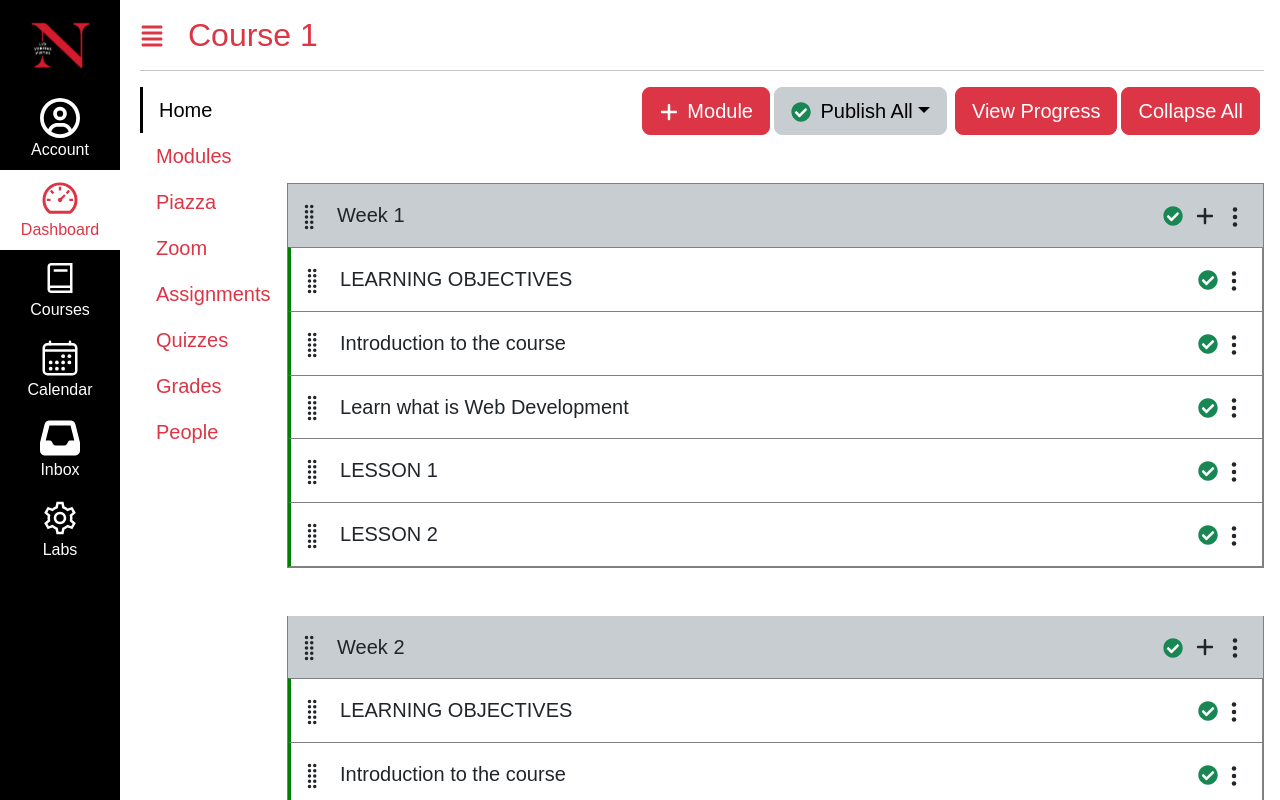
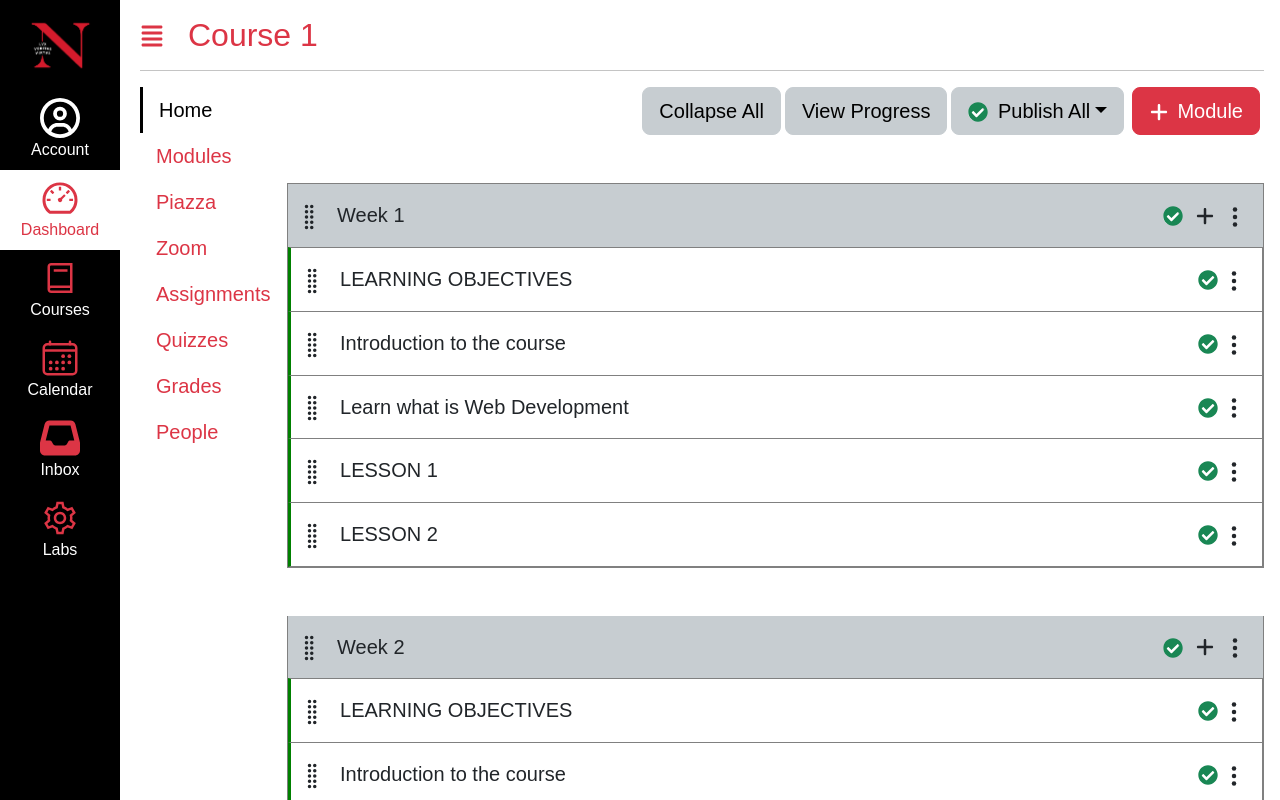
Before and after one commit to arundaniel-kennedy/kambaz-react-web-app, a Next.js app: page /Courses/1/Modules in a window 1280 px wide. Built offline with nearby package versions, Linux system fonts and the light colour scheme.

Commit message:
updated based on things missed

```diff
--- a/app/(Kambaz)/Courses/[cid]/Modules/ModulesControls.tsx
+++ b/app/(Kambaz)/Courses/[cid]/Modules/ModulesControls.tsx
@@ -14,17 +14,10 @@ export default function ModulesControls() {
         variant="danger"
         size="lg"
         className="me-1 float-end"
-        id="wd-collapse-all"
+        id="wd-add-module-btn"
       >
-        Collapse All
-      </Button>
-      <Button
-        variant="danger"
-        size="lg"
-        className="me-1 float-end"
-        id="wd-view-progress"
-      >
-        View Progress
+        <FaPlus className="position-relative me-2" style={{ bottom: "1px" }} />
+        Module
       </Button>
       <Dropdown className="float-end me-2">
         <DropdownToggle variant="secondary" size="lg" id="wd-publish-all-btn">
@@ -49,13 +42,20 @@ export default function ModulesControls() {
         </DropdownMenu>
       </Dropdown>
       <Button
-        variant="danger"
+        variant="secondary"
         size="lg"
         className="me-1 float-end"
-        id="wd-add-module-btn"
+        id="wd-view-progress"
       >
-        <FaPlus className="position-relative me-2" style={{ bottom: "1px" }} />
-        Module
+        View Progress
+      </Button>
+      <Button
+        variant="secondary"
+        size="lg"
+        className="me-1 float-end"
+        id="wd-collapse-all"
+      >
+        Collapse All
       </Button>
       {/* Implement the View Progress and Collapse All buttons with IDs wd-view-progress and wd-collapse-all */}
     </div>
--- a/app/(Kambaz)/Navigation.tsx
+++ b/app/(Kambaz)/Navigation.tsx
@@ -52,7 +52,7 @@ export default function KambazNavigation() {
           id="wd-course-link"
           className="text-white text-decoration-none"
         >
-          <LiaBookSolid className="fs-1 text-white" />
+          <LiaBookSolid className="fs-1 text-danger" />
           <br />
           Courses
         </Link>
@@ -64,7 +64,7 @@ export default function KambazNavigation() {
           id="wd-calendar-link"
           className="text-white text-decoration-none"
         >
-          <IoCalendarOutline className="fs-1 text-white" />
+          <IoCalendarOutline className="fs-1 text-danger" />
           <br />
           Calendar
         </Link>
@@ -76,7 +76,7 @@ export default function KambazNavigation() {
           id="wd-inbox-link"
           className="text-white text-decoration-none"
         >
-          <FaInbox className="fs-1 text-white" />
+          <FaInbox className="fs-1 text-danger" />
           <br />
           Inbox
         </Link>
@@ -88,7 +88,7 @@ export default function KambazNavigation() {
           id="wd-labs-link"
           className="text-white text-decoration-none"
         >
-          <LiaCogSolid className="fs-1 text-white" />
+          <LiaCogSolid className="fs-1 text-danger" />
           <br />
           Labs
         </Link>
```
